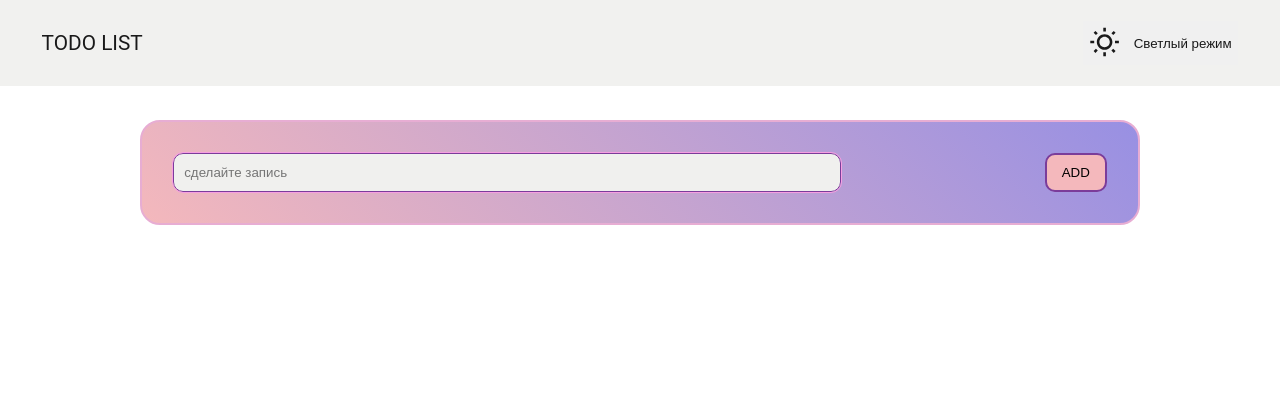
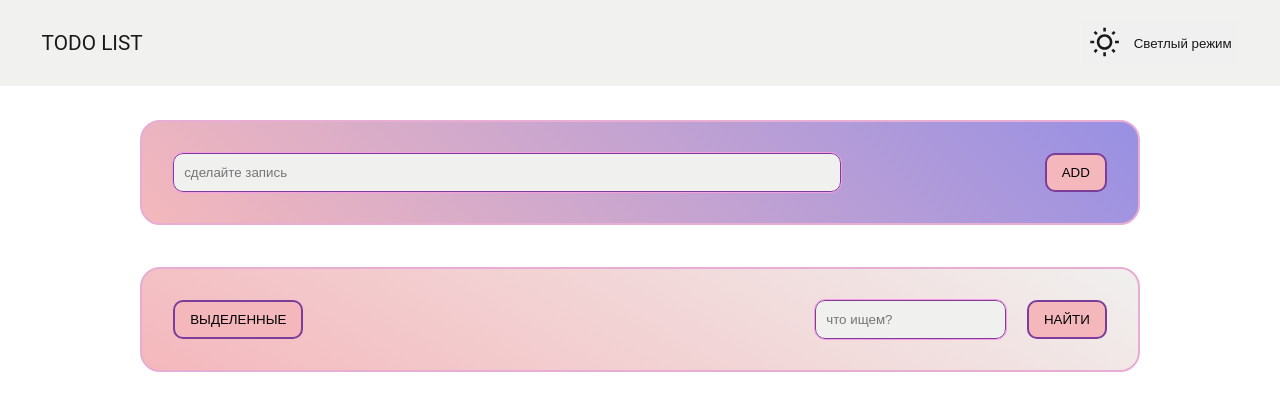
Before and after one commit to Electrum96/Try_react, a React (Create React App) app: page / in a window 1280 px wide. Shown: the top 410 px of the page. Built offline with nearby package versions, Linux system fonts and the light colour scheme.

Commit message:
add filter

```diff
--- a/src/App.js
+++ b/src/App.js
@@ -1,6 +1,6 @@
 import React from "react";
 import "./style/style.scss";
-import PageTodo from "./page/PageTodo";
+import PageTodo from "./components/page/PageTodo";
 import Header from "./components/header/Header";
 
 function App() {
--- /dev/null
+++ b/src/components/filter/Filter.jsx
@@ -0,0 +1,11 @@
+import "./filter.scss";
+
+
+const Filter = function({onFilter})  {
+
+    return (
+    <button className="filter-button" onClick={() => onFilter()} >Выделенные</button>)
+
+}
+
+export default Filter;
--- /dev/null
+++ b/src/components/filter/filter.scss
@@ -0,0 +1,9 @@
+@import '../../style/mixins';
+
+.filter-button {
+     @include button-style;
+
+     &:hover{
+        @include hover-effect()
+    }
+}
--- a/src/input/form.scss
+++ b/src/components/input/form.scss
@@ -1,4 +1,4 @@
-@import '../style/mixins';
+@import '../../style/mixins';
 .form {
   display: flex;
   justify-content: space-between;
@@ -26,14 +26,7 @@
   }
 
   &__btn {
-    background-color: var(--color-button-bg);
-    padding: 10px 15px;
-    border-radius: 10px;
-    border: 2px solid var(--color-accent2);
-    cursor: pointer;
-    text-transform: uppercase;
-    transition: var(--transition);
-    outline: none;
+    @include button-style;
 
     &:hover {
       @include hover-effect();
--- a/src/page/PageTodo.jsx
+++ b/src/components/page/PageTodo.jsx
@@ -1,12 +1,13 @@
 import React, { useState, useEffect } from "react";
 import "./pageTodo.scss";
-import Container from "../components/container/Container";
-import TodoBox from "../components/todo-box/TodoBox";
+import Container from "../container/Container";
+import TodoBox from "../todo-box/TodoBox";
 
 const PageTodo = function () { //родительский компонент
   const dataString = localStorage.getItem("data"); // получает данные
   const initState = dataString ? JSON.parse(dataString) : []; // если данные есть парсит, если нет - возвращает пустой массив
   const [todos, setTodos] = useState(initState); // полученный выше результат присваевается в state
+  const [history, setHistory] = useState("") //как сохранить все что есть и потом возвращаться?
 
   useEffect(() => {
     localStorage.setItem("data", JSON.stringify(todos)); // обновляет данные в localStorage если в массиве что-то поменялось
@@ -27,10 +28,13 @@ const PageTodo = function () { //родительский компонент
 
   function handleCheck(id) {
     const newState = todos.map((todo) =>
-      todo.id === id ? { ...todo, status: !todo.status } : todo //если элемент найден, то изменяется статус, найденного элемента, возвращается копия массива
-    );
+      todo.id === id ? { ...todo, status: !todo.status } : todo); //если элемент найден, то изменяется статус, найденного элемента, возвращается копия массива
+    setTodos(newState); //обновление состояния новым массивом
+  }
 
-    setTodos(newState); //обновление состояния новым массивом
+  function onFilter() {
+    const filter = todos.filter((todo) => todo.status === true); //проходит по массиву и возращает массив объектов со статусом "true"
+    setTodos(filter);// обновляет состояние
   }
 
   return (
@@ -40,6 +44,7 @@ const PageTodo = function () { //родительский компонент
         onDelete={onDelete}
         addTodo={addTodo}
         onCheckClick={handleCheck}
+        onFilter={onFilter}
       />
     </Container>
   );
--- /dev/null
+++ b/src/components/search/Search.jsx
@@ -0,0 +1,12 @@
+import React from "react";
+import "./search.scss";
+
+const Search = function() {
+
+    return <div className="search">
+        <input  className="search__input" type="text" placeholder="что ищем?"></input>
+        <button className="search__button">Найти</button>
+    </div>
+
+}
+export default Search;
--- /dev/null
+++ b/src/components/search/search.scss
@@ -0,0 +1,21 @@
+@import "../../style/mixins";
+.search {
+  display: flex;
+  gap: 1em;
+  &__input {
+    border: 1px solid var(--color-accent2);
+    border-radius: 10px;
+    background-color: var(--color-bg);
+    width: 80%;
+    outline: 0.5px solid var(--color-accent3);
+    padding-left: 10px;
+  }
+
+  &__button {
+    @include button-style;
+
+    &:hover {
+      @include hover-effect();
+    }
+  }
+}
--- a/src/components/todo-box/TodoBox.jsx
+++ b/src/components/todo-box/TodoBox.jsx
@@ -1,12 +1,18 @@
 import './todoBox.scss';
 import Todo from "../todo/Todo";
-import Form from '../../input/Form';
+import Form from '../input/Form';
+import Filter from '../filter/Filter';
+import Search from '../search/Search';
 
-const TodoBox = function({todos, onDelete, addTodo, onCheckClick}) {
+const TodoBox = function({todos, onDelete, addTodo, onCheckClick, onFilter}) {
 
 
     return <div className="todo-box">
         <Form addTodo={addTodo}/>
+        <div className='todo-box__wrapper'>
+            <Filter onFilter={onFilter}/>
+            <Search/>
+        </div>
         {todos.map((todo) => <Todo onDelete={onDelete} onCheckClick={onCheckClick} key={todo.id} id={todo.id} title={todo.title}/>)}
         </div>
 
--- a/src/components/todo-box/todoBox.scss
+++ b/src/components/todo-box/todoBox.scss
@@ -1,6 +1,24 @@
+@import "../../style/mixins";
 .todo-box {
+  display: flex;
+  flex-direction: column;
+  gap: 1.5rem;
+  padding: 30px 0 30px 0;
+
+  &__wrapper {
     display: flex;
-    flex-direction: column;
-    gap: 1.5rem;
-    padding: 30px 0 30px 0;
+    justify-content: space-around;
+    display: flex;
+    justify-content: space-between;
+    background: linear-gradient(
+      30deg,
+      var(--color-bg-rose),
+      var(--color-bg)
+    );
+    @include border-style();
+    border-radius: 20px;
+    padding: 1.5rem;
+    margin-top: 10px;
+    cursor: pointer;
+  }
 }
--- a/src/style/_mixins.scss
+++ b/src/style/_mixins.scss
@@ -24,6 +24,7 @@
 @mixin button-style() {
         background-color: var( --color-button-bg);
         padding: 0.2rem 0.5rem;
+        padding: 10px 15px;
         border-radius: 10px;
         border: 2px solid var(--color-accent2);
         cursor: pointer;
```
Also changed, not shown: src/components/input/Form.jsx (renamed from src/input/Form.jsx), src/components/page/pageTodo.scss (added).
